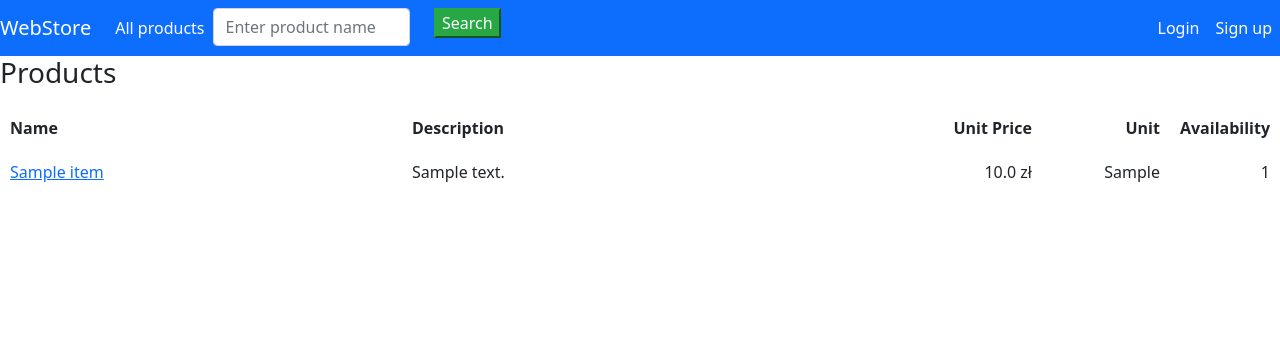
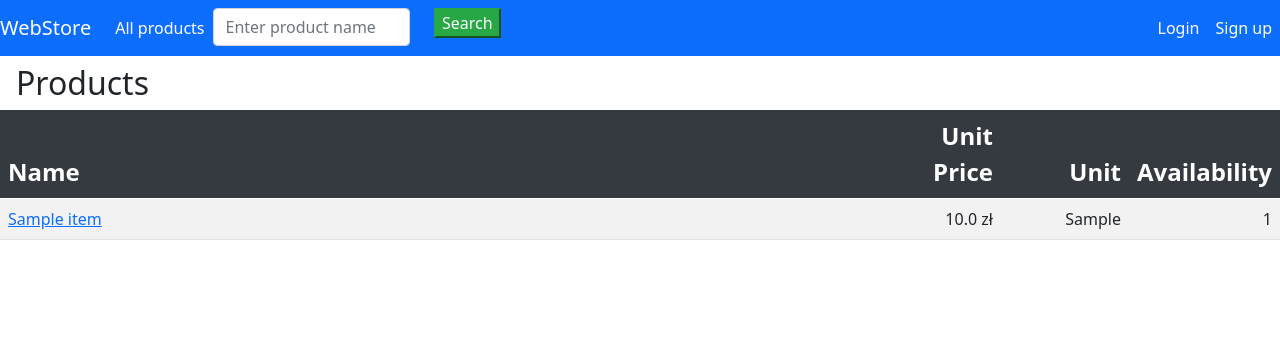
Before and after one commit to gcfbn/scripting-languages-final-project, a Flask app: page /items in a window 1280 px wide. Shown: the top 356 px of the page. Run offline with Flask 2, Linux system fonts and the light colour scheme; tables that the repository leaves empty hold one stand-in row (values such as "Sample post"); some libraries are stand-ins or nearby versions.

Commit message:
Minor changes to items page.

```diff
--- a/python/app/templates/items.html
+++ b/python/app/templates/items.html
@@ -2,23 +2,23 @@
 
 {% block content %}
     <div id="item-list">
-        <h3 class="mb-3">Products</h3>
+        <h2 class="ml-3 mt-2 mb-2">Products</h2>
         {% if products %}
-            <table class="tbl-list" cellpadding="10" cellspacing="1">
-                <tbody>
-                <tr>
+            <table class="table table-striped" cellpadding="10" cellspacing="1">
+                <thead>
+                <tr style="font-size: 1.5rem" class="table-dark">
                     <th style="text-align:left;">Name</th>
-                    <th style="text-align:left;" width="40%">Description</th>
                     <th style="text-align:right;" width="10%">Unit Price</th>
                     <th style="text-align:right;" width="10%">Unit</th>
                     <th style="text-align:right;" width="5%">Availability</th>
                 </tr>
+                </thead>
+                <tbody>
                 {% for product in products %}
                     <tr>
                         <td style="text-align:left;"><a
                                 href="{{ url_for('store.item', item_id=product['ItemId']) }}">{{ product['ItemName'] }}</a>
                         </td>
-                        <td style="text-align:left;">{{ product['ItemDescr'] }}</td>
                         <td style="text-align:right;">{{ product['ItemPrice'] }} zł</td>
                         <td style="text-align:right;">{{ product['ItemUnit'] }}</td>
                         <td style="text-align:right;">{{ product['ItemAvailability'] }}</td>
```
